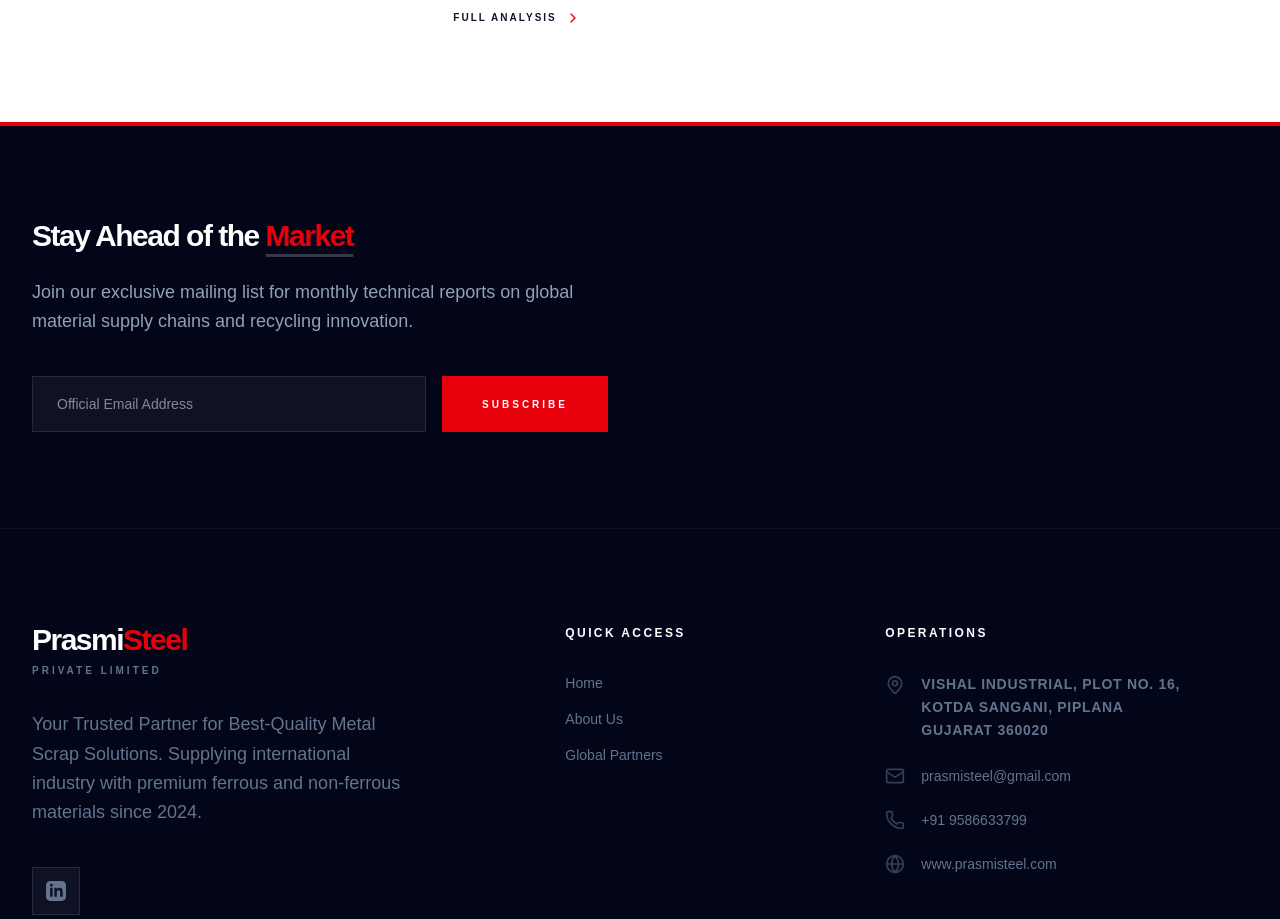
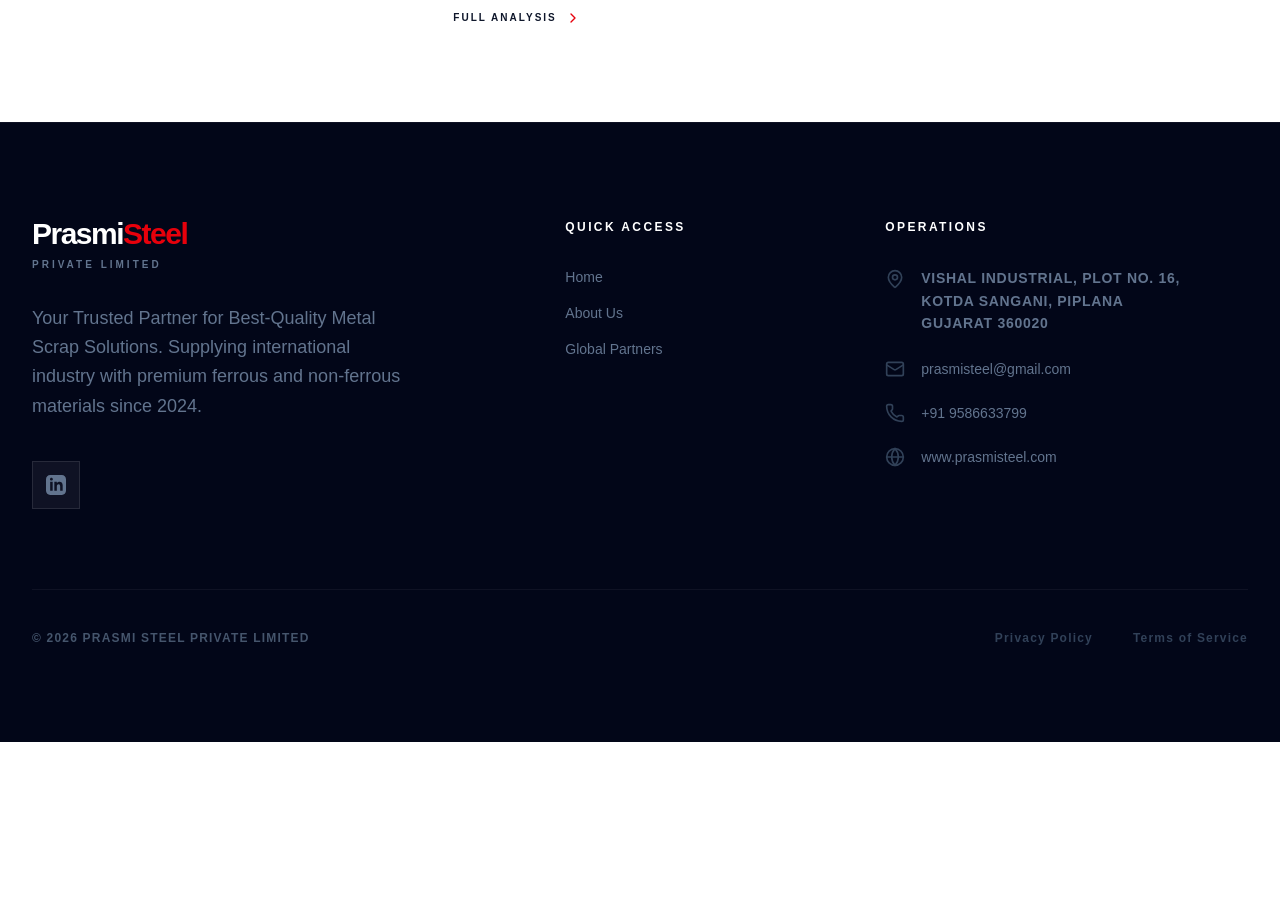
Before and after one commit to jaydev23045-glitch/prasmi-steel-private-limited, a React (Vite) app: page /blogs in a window 1280 px wide. Shown: the part 2240-3159 px from the top of the page. After the commit the page ends 2982 px from the top, so only its background shows below. Built offline with nearby package versions, Linux system fonts and the light colour scheme.

Commit message:
refactor: remove subscription CTA section from Blogs component

```diff
--- a/components/sections/Blogs.tsx
+++ b/components/sections/Blogs.tsx
@@ -165,30 +165,6 @@
         </div>
       </section>
 
-      {/* Subscription CTA */}
-      <section className="py-24 bg-slate-950 relative overflow-hidden">
-        <div className="absolute top-0 left-0 w-full h-1 bg-red-600"></div>
-        <div className="max-w-7xl mx-auto px-4 sm:px-6 lg:px-8 relative z-10">
-          <div className="max-w-xl">
-             <h2 className="text-3xl font-black text-white tracking-tighter mb-6">
-                Stay Ahead of the <span className="text-red-600 underline underline-offset-8 decoration-white/20">Market</span>
-             </h2>
-             <p className="text-slate-400 text-lg font-light mb-10 leading-relaxed">
-                Join our exclusive mailing list for monthly technical reports on global material supply chains and recycling innovation.
-             </p>
-             <div className="flex flex-col sm:flex-row gap-4">
-                <input
-                  type="email"
-                  placeholder="Official Email Address"
-                  className="bg-white/5 border border-white/10 px-6 h-14 text-white text-sm focus:outline-none focus:border-red-600 transition-colors flex-grow rounded-none"
-                />
-                <button className="bg-red-600 hover:bg-red-700 text-white font-black uppercase text-[10px] tracking-[0.3em] px-10 h-14 transition-colors">
-                  Subscribe
-                </button>
-             </div>
-          </div>
-        </div>
-      </section>
     </div>
   );
 }
```
